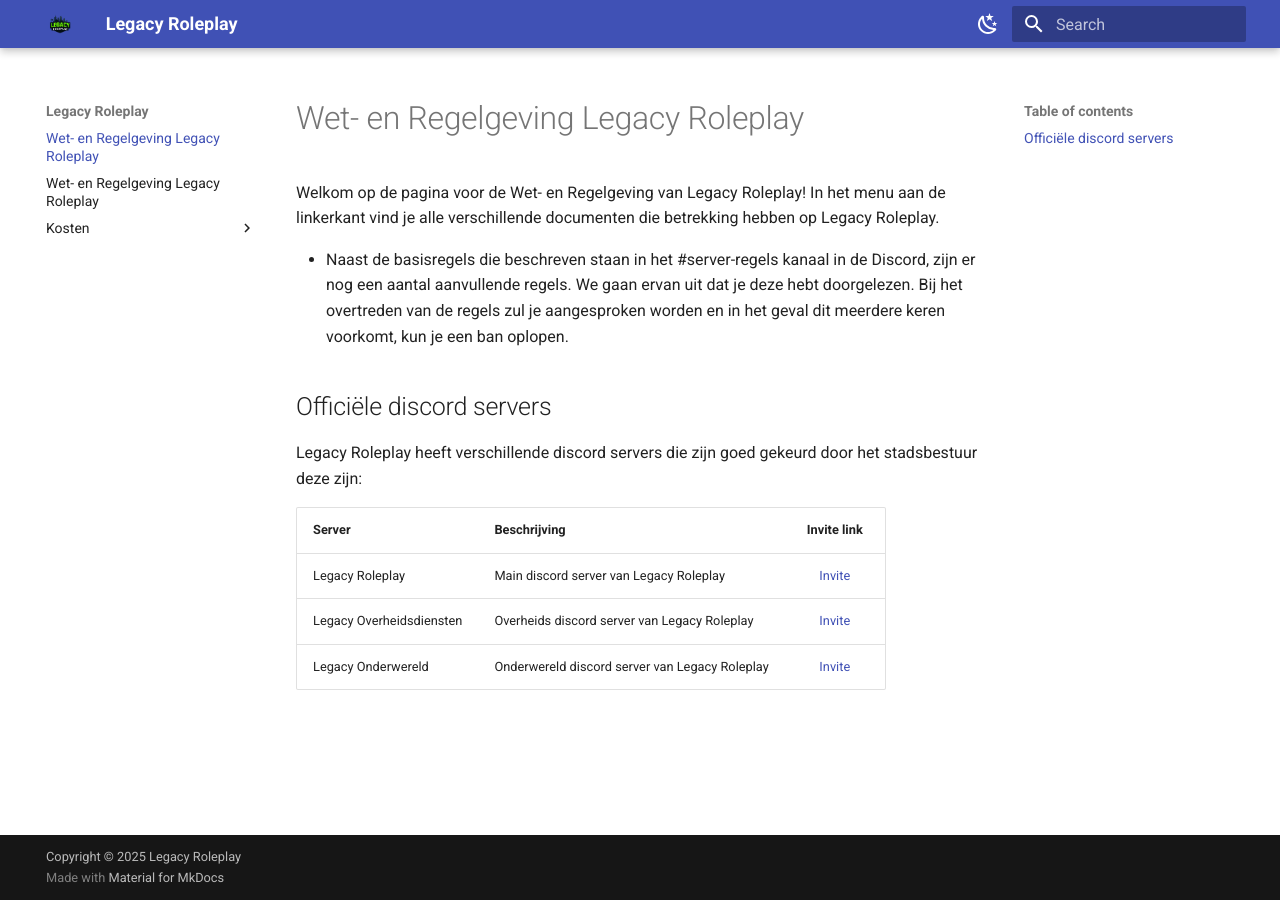
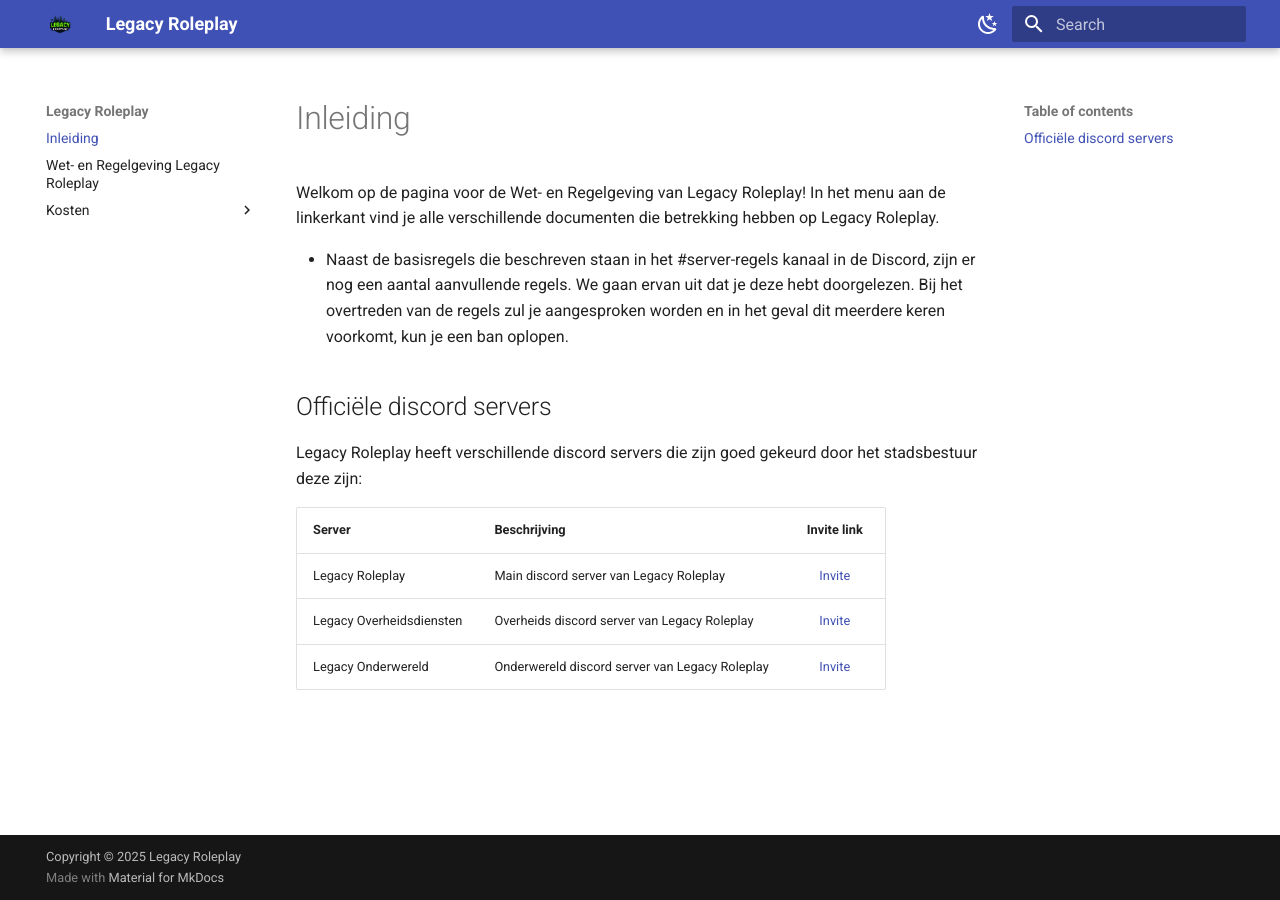
Before and after one commit to Atlantis-Roleplay-Fivem/wet-en-regelgeving, an MkDocs documentation site: the page built from docs/index.md, in a window 1280 px wide. Built offline with MkDocs 1.6.1 and Material for MkDocs 9.7.7, drawn with Linux system fonts in a browser that asks for light colours.

Commit message:
docs: update docs/index.md

```diff
--- a/docs/index.md
+++ b/docs/index.md
@@ -1,4 +1,4 @@
-# Wet- en Regelgeving Legacy Roleplay
+# Inleiding
 
 Welkom op de pagina voor de Wet- en Regelgeving van Legacy Roleplay!
 In het menu aan de linkerkant vind je alle verschillende documenten die betrekking hebben op Legacy Roleplay.
```
